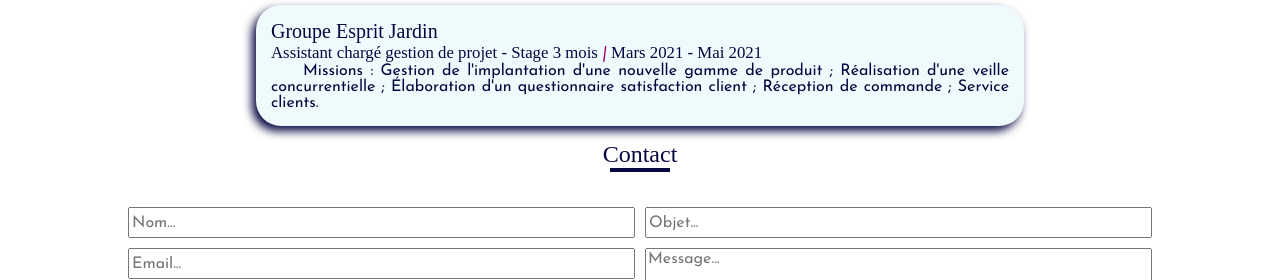
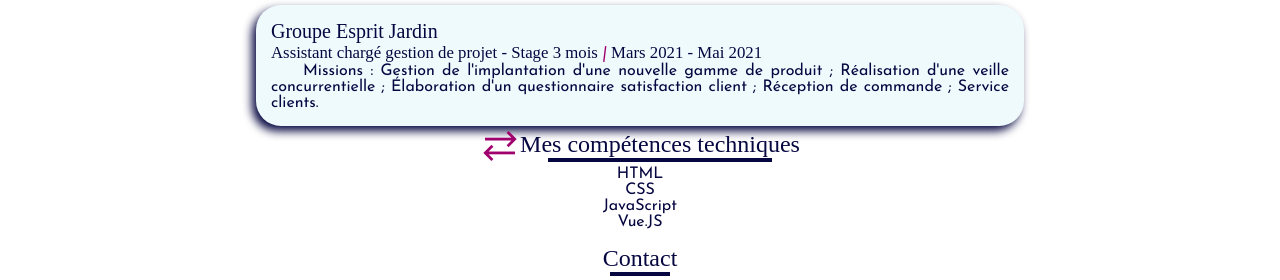
Before and after one commit to HugoMelin/Projet_CEF_Portfolio, a Vue app: page / in a window 1280 px wide. Shown: the part 1440-1720 px from the top of the page. Built offline with nearby package versions, Linux system fonts and the light colour scheme; a web font is replaced by a local one.

Commit message:
Add component Skills

```diff
--- a/src/App.vue
+++ b/src/App.vue
@@ -4,7 +4,8 @@
   import ContactForm from './components/ContactForm.vue';
   import Presentation from './components/Presentation.vue';
   import Courses from '@/components/Courses.vue';
-  import Experiences from '@/components/Experiences.vue'
+  import Experiences from '@/components/Experiences.vue';
+  import Skills from '@/components/Skills.vue'
 </script>
 
 <template>
@@ -16,6 +17,8 @@
 
   <Experiences/>
 
+  <Skills/>
+
   <ContactForm/>
 
   <Footer/>
--- /dev/null
+++ b/src/components/Skills.vue
@@ -0,0 +1,36 @@
+<script setup>
+    import TitreNiveau2 from './TitreNiveau2.vue';
+
+    const competences = ['HTML', 'CSS', 'JavaScript', 'Vue.JS']
+</script>
+
+<template>
+    <div class="skills">
+        <div class="skills__title">
+            <span class="material-symbols-outlined">sync_alt</span><br>
+            <TitreNiveau2>Mes compétences techniques</TitreNiveau2>
+        </div>
+        <p v-for="i in competences">{{ i }}</p>
+    </div>
+</template>
+
+<style scoped>
+    .skills {
+        width: 60%;
+        display: flex;
+        flex-direction: column;
+        align-items: center;
+        margin: auto;
+    }
+
+    .skills__title {
+        display: flex;
+        align-items: center;
+        text-align: center;
+    }
+
+    .material-symbols-outlined {
+        font-size: 2.5em;
+        color: #A0006D;
+    }
+</style>
```
